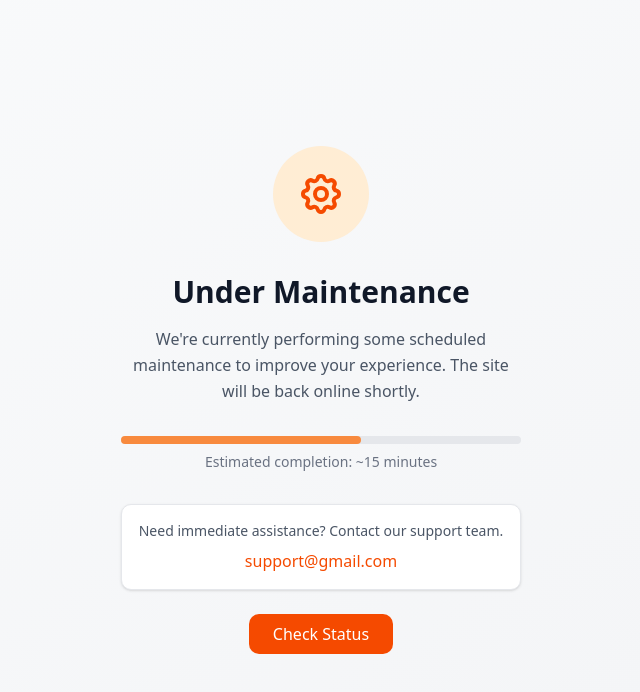
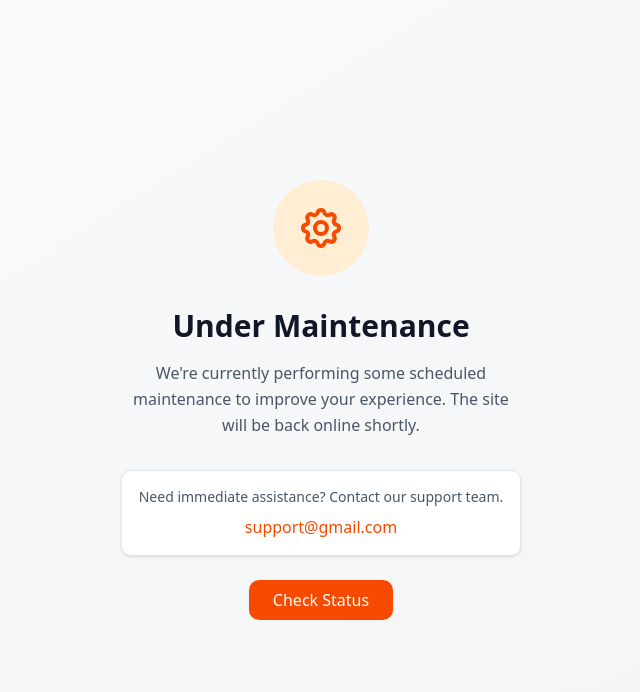
Before and after one commit to tiroxuki0/s5-ai, a Next.js app: page /maintenance in a window 1280 px wide. Shown: the top 692 px of the page, without its empty margins (319-959 px from the left). Built offline with nearby package versions, Linux system fonts and the light colour scheme.

Commit message:
refactor: remove progress indicator from maintenance page
- Eliminate the progress indicator and estimated completion time from the maintenance page for a cleaner user experience.
- Retain contact information section for user inquiries during maintenance mode.

```diff
--- a/app/maintenance/page.tsx
+++ b/app/maintenance/page.tsx
@@ -33,14 +33,6 @@ export default function MaintenancePage() {
           The site will be back online shortly.
         </p>
 
-        {/* Progress Indicator */}
-        <div className="mb-8">
-          <div className="bg-gray-200 dark:bg-zinc-700 rounded-full h-2">
-            <div className="bg-orange-500 h-2 rounded-full animate-pulse" style={{ width: '60%' }}></div>
-          </div>
-          <p className="text-sm text-gray-500 dark:text-gray-500 mt-2">Estimated completion: ~15 minutes</p>
-        </div>
-
         {/* Contact Info */}
         <div className="bg-white dark:bg-zinc-800 rounded-lg p-4 shadow-sm border border-gray-200 dark:border-zinc-700">
           <p className="text-sm text-gray-600 dark:text-gray-400">
```
